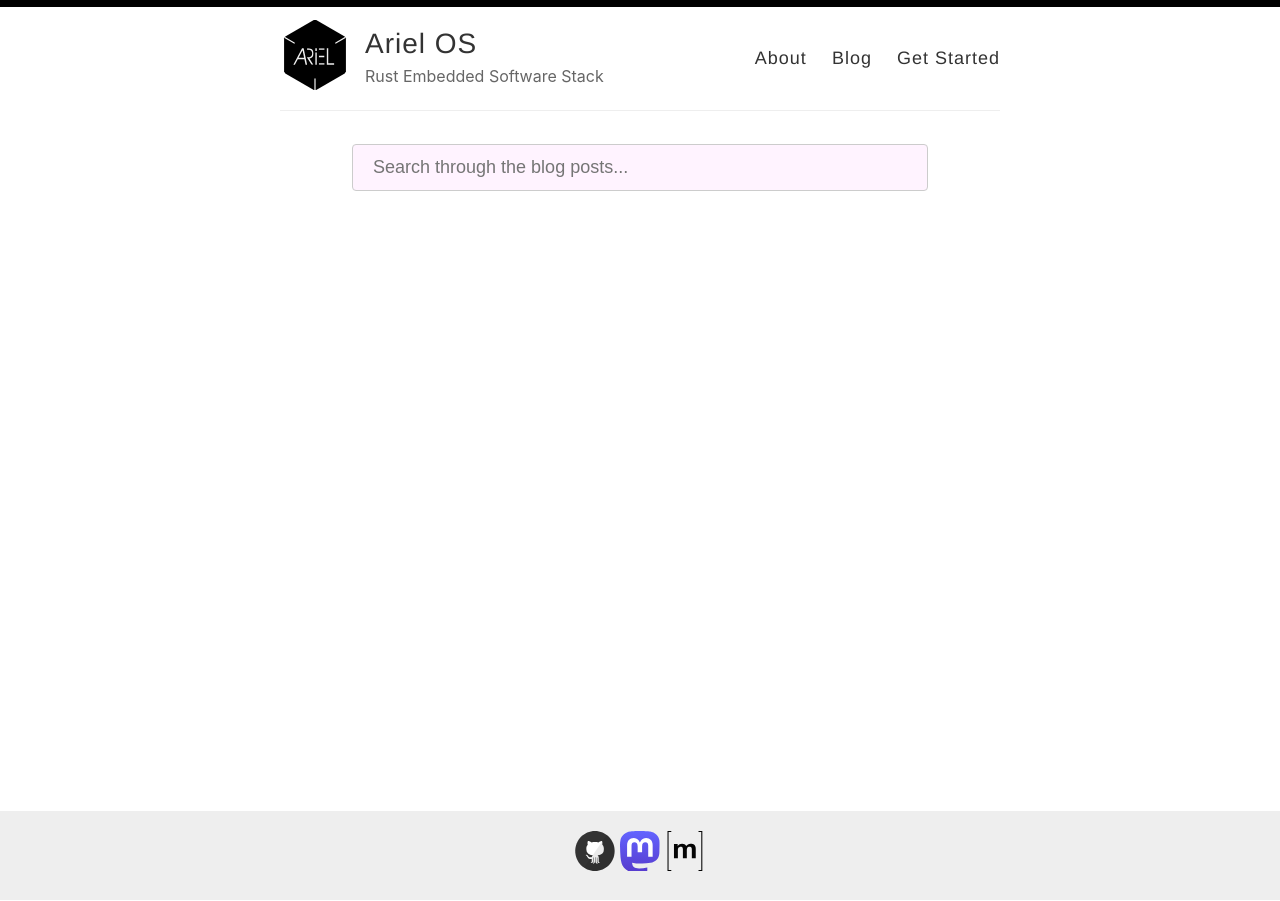
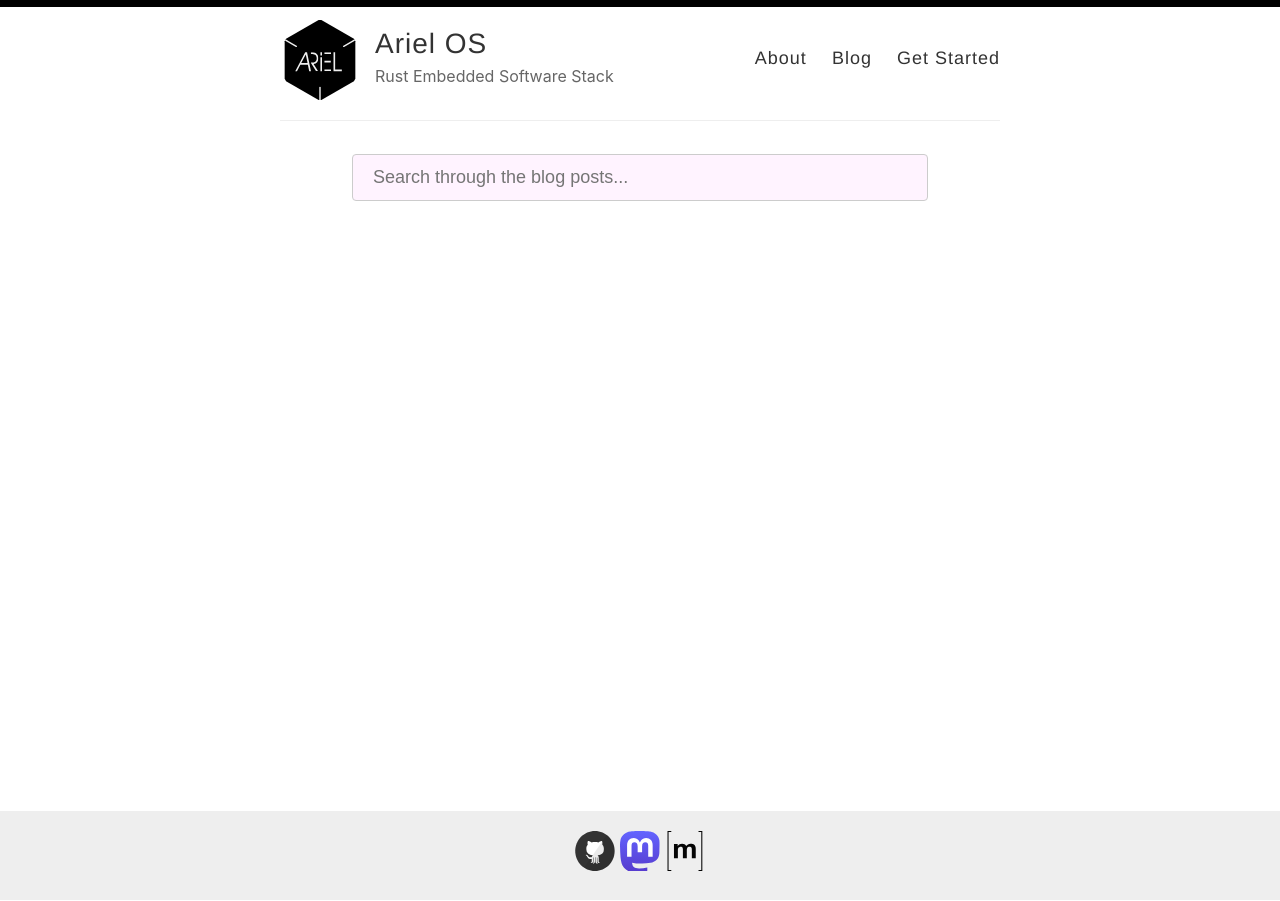
Before and after one commit to ariel-os/web, a Jekyll site: the page built from _pages/search.md, in a window 1280 px wide. Built offline with Jekyll 4.4.1, drawn with Linux system fonts in a browser that asks for light colours.

Commit message:
feat: increase header height to 80px
This increases the header height to increase the clarity of the hexcube
logo and prevent pixel rendering issues translating some strokes to
gray-ish colors instead of white

```diff
--- a/assets/style.scss
+++ b/assets/style.scss
@@ -279,8 +279,8 @@ p > img {
 
 .site-avatar {
   float: left;
-  width: 70px;
-  height: 70px;
+  width: 80px;
+  height: 80px;
   margin-right: 15px;
 
   @include mobile {
@@ -291,8 +291,8 @@ p > img {
 
   img {
     border-radius: 5px;
-    width: 70px;
-    height: 70px;
+    width: 80px;
+    height: 80px;
   }
 }
 
```
